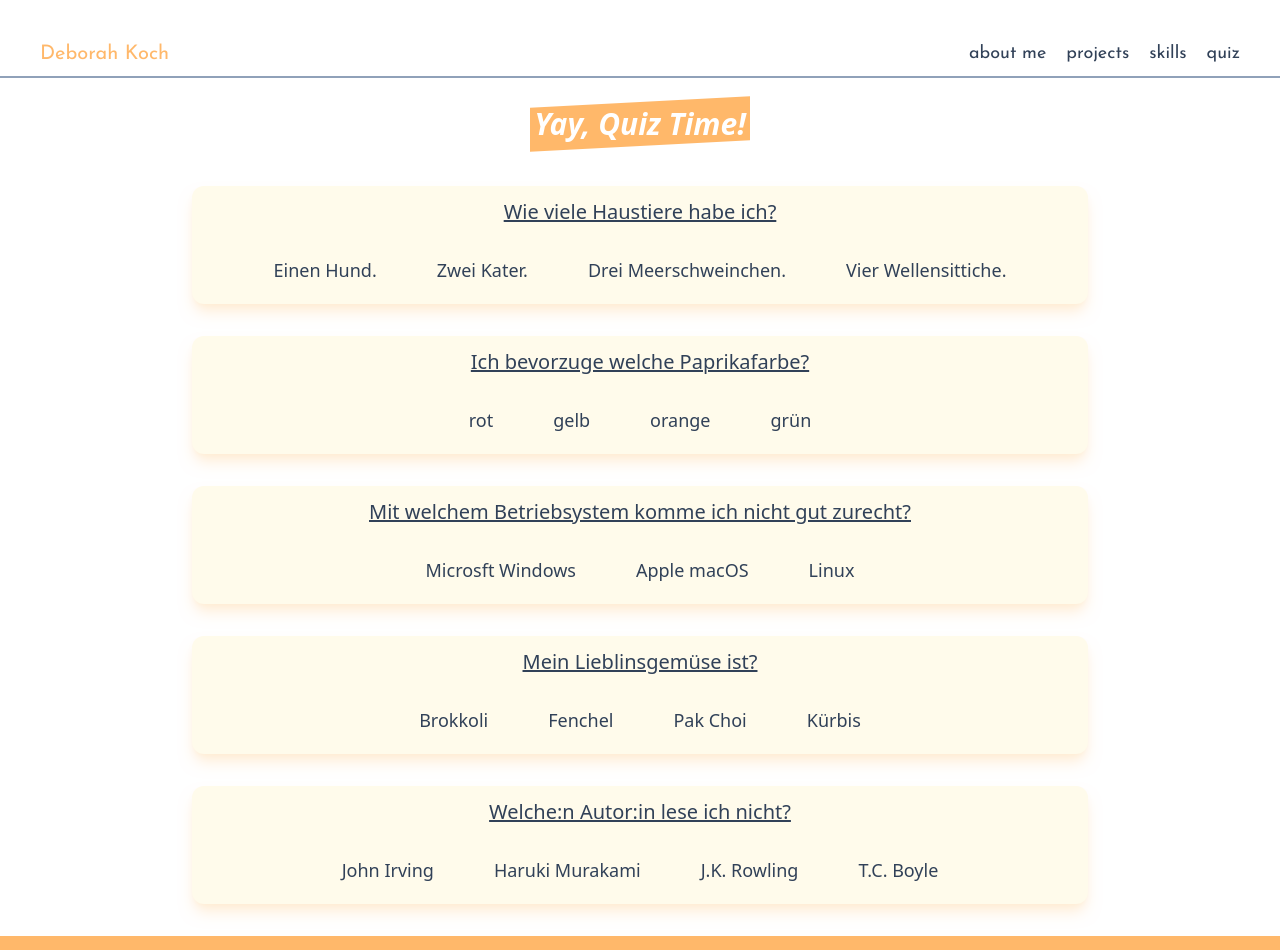
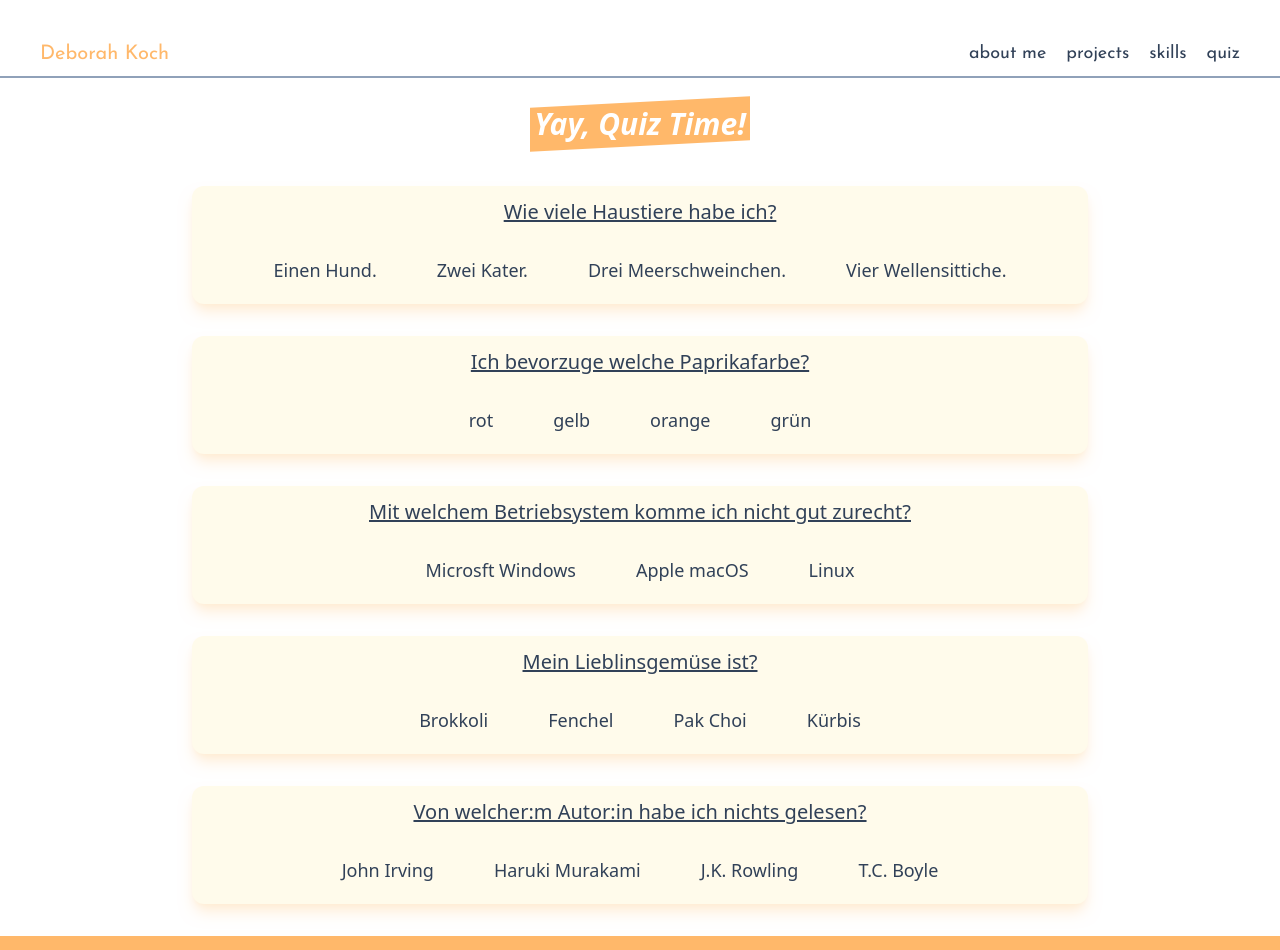
Before and after one commit to DeborahAleaKoch/hejIchBinDebo, a React (Vite) app: page /quiz in a window 1280 px wide. Shown: the top 950 px of the page. Built offline with nearby package versions, Linux system fonts and the light colour scheme.

Commit message:
change text

```diff
--- a/src/quizData.ts
+++ b/src/quizData.ts
@@ -46,7 +46,7 @@ export const quizQuestions: QuizItem[] = [
 		],
 	},
 	{
-		question: "Welche:n Autor:in lese ich nicht?",
+		question: "Von welcher:m Autor:in habe ich nichts gelesen?",
 		choices: [
 			{ text: "John Irving", correct: false },
 			{ text: "Haruki Murakami", correct: false },
```
